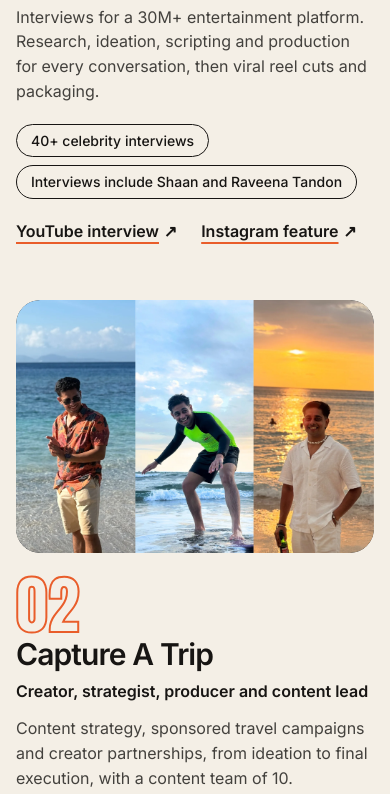
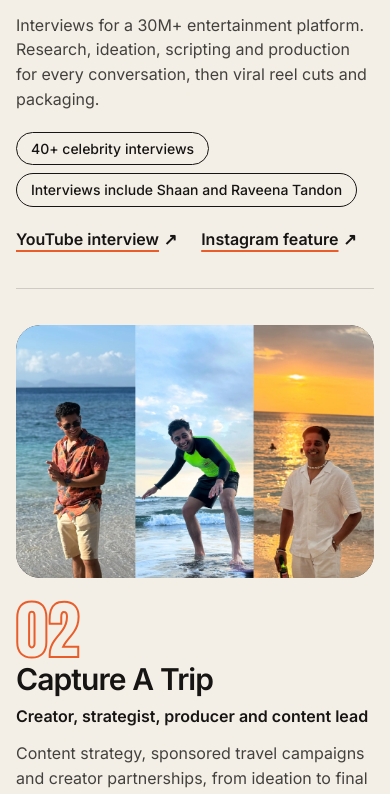
Before and after one commit to AnshBhayana/website, a React (Vite) app: page /work in a window 390 px wide. Shown: the part 1086-1880 px from the top of the page. Built offline with nearby package versions, Linux system fonts and the light colour scheme.

Commit message:
Refactor project CSS layout and styles
Updated grid layout and padding for project elements.

```diff
--- a/src/index.css
+++ b/src/index.css
@@ -1638,7 +1638,16 @@ ol {
   }
   .project,
   .projectFlip {
-    grid-template-columns: 1fr;
+    grid-template-columns: minmax(0, 1fr);
+    padding: 36px 0;
+    border-top: 1px solid var(--line); /* divider between 01, 02, 03... like desktop */
+  }
+  .projects {
+    gap: 0;
+  }
+  .project:first-child {
+    border-top: 0;
+    padding-top: 8px;
   }
   .projectFlip .projectMedia {
     order: 0;
```
